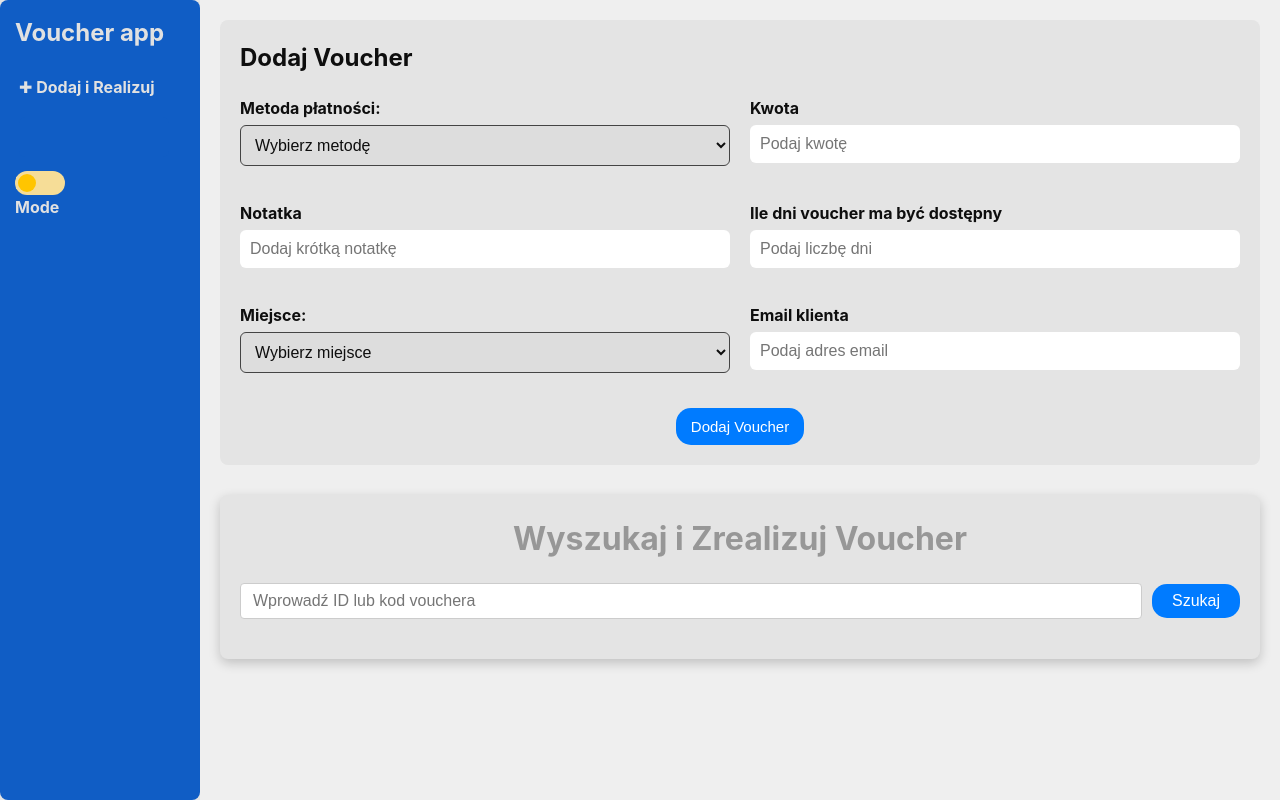
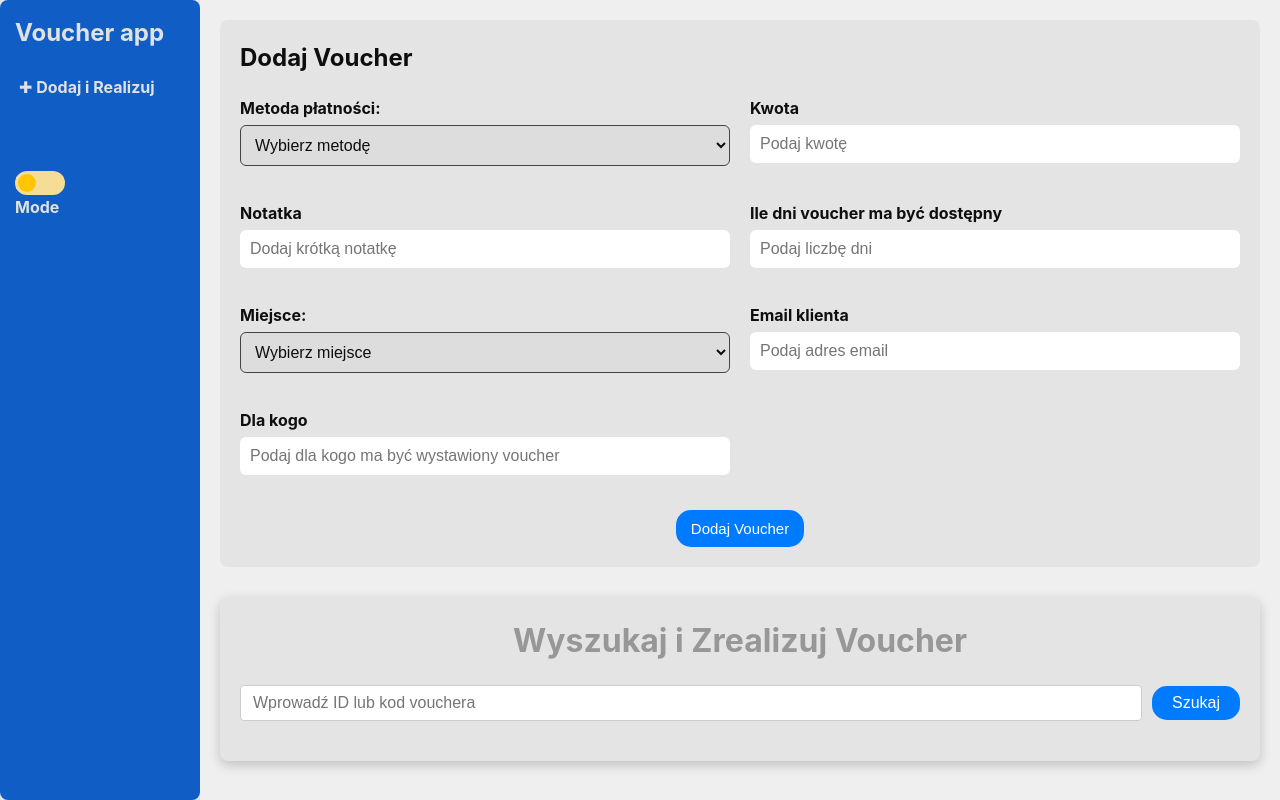
Before and after one commit to CzaroAmaro/voucher-app-front-thairai, a React (Vite) app: page /add-realize in a window 1280 px wide. Built offline with nearby package versions, Linux system fonts and the light colour scheme.

Commit message:
email-for-who

```diff
--- a/src/components/AddRealizeVoucher/AddRealizeVoucher.tsx
+++ b/src/components/AddRealizeVoucher/AddRealizeVoucher.tsx
@@ -21,6 +21,7 @@ const AddRealizeVoucher: React.FC<AddRealizeVoucherProps> = ({
     const [note, setNote] = useState<string>("");
     const [howManyDaysAvailable, setHowManyDaysAvailable] = useState<number>(0);
     const [email, setEmail] = useState<string>("");
+    const [userName, setUserName] = useState("");
     const [place, setplace] = useState<string>("");
     const [searchTerm, setSearchTerm] = useState<string>("");
     const [vouchers, setVouchers] = useState<Voucher[]>([]);
@@ -42,7 +43,7 @@ const AddRealizeVoucher: React.FC<AddRealizeVoucherProps> = ({
             const newVoucher: Voucher = response.data;
             if (email.trim()) {
                 try {
-                    const notifResponse = await sendEmail(newVoucher.voucherCode, email);
+                    const notifResponse = await sendEmail(newVoucher.voucherCode, email, userName);
                     window.alert(`Voucher dodany pomyślnie! ${notifResponse.data.message}`);
                 } catch (notifErr: any) {
                     console.error("Błąd przy wysyłaniu wiadomości:", notifErr);
@@ -56,6 +57,7 @@ const AddRealizeVoucher: React.FC<AddRealizeVoucherProps> = ({
             setNote("");
             setHowManyDaysAvailable(0);
             setEmail("");
+            setUserName("");
         } catch (err) {
             console.error("Błąd przy dodawaniu vouchera:", err);
             setError("Wystąpił błąd podczas dodawania vouchera.");
@@ -208,6 +210,15 @@ const AddRealizeVoucher: React.FC<AddRealizeVoucherProps> = ({
                             placeholder="Podaj adres email"
                         />
                     </div>
+                    <div className="form-group">
+                        <label>Dla kogo</label>
+                        <input
+                            type="text"
+                            value={userName}
+                            onChange={(e) => setUserName(e.target.value)}
+                            placeholder="Podaj dla kogo ma być wystawiony voucher"
+                        />
+                    </div>
 
                     <button type="submit">Dodaj Voucher</button>
                 </form>
--- a/src/components/AddVoucher/AddVoucher.tsx
+++ b/src/components/AddVoucher/AddVoucher.tsx
@@ -10,6 +10,7 @@ const AddVoucher: React.FC = () => {
     const [howManyDaysAvailable, setHowManyDaysAvailable] = useState<number>(0);
     const [place, setPlace] = useState<string>("");
     const [email, setEmail] = useState("");
+    const [userName, setUserName] = useState("");
     const [error, setError] = useState<string>("");
 
     const handleSubmit = async (e: React.FormEvent) => {
@@ -27,7 +28,7 @@ const AddVoucher: React.FC = () => {
 
             if (email.trim()) {
                 try {
-                    const notifResponse = await sendEmail(newVoucher.voucherCode, email);
+                    const notifResponse = await sendEmail(newVoucher.voucherCode, email, userName);
                     window.alert(`Voucher dodany pomyślnie! ${notifResponse.data.message}`);
                 } catch (notifErr: any) {
                     console.error("Błąd przy wysyłaniu wiadomości:", notifErr);
@@ -43,6 +44,7 @@ const AddVoucher: React.FC = () => {
             setNote("");
             setHowManyDaysAvailable(0);
             setEmail("");
+            setUserName("");
         } catch (err) {
             console.error("Błąd przy dodawaniu vouchera:", err);
             setError("Wystąpił błąd podczas dodawania vouchera.");
@@ -128,6 +130,16 @@ const AddVoucher: React.FC = () => {
                     />
                 </div>
 
+                <div className="form-group">
+                    <label>Dla kogo</label>
+                    <input
+                        type="text"
+                        value={userName}
+                        onChange={(e) => setUserName(e.target.value)}
+                        placeholder="Podaj dla kogo ma być wystawiony voucher"
+                    />
+                </div>
+
                 <button type="submit">Dodaj Voucher</button>
             </form>
 
--- a/src/components/VoucherModal/VoucherModal.tsx
+++ b/src/components/VoucherModal/VoucherModal.tsx
@@ -18,6 +18,7 @@ const VoucherModal: React.FC<VoucherModalProps> = ({voucher, onClose, onUpdate,
     const [customDeleteReason, setCustomDeleteReason] = useState<string>("");
     const [activeTab, setActiveTab] = useState<"realizacja" | "usuwanie" | "wysylka" >("realizacja");
     const [emailAddress, setEmailAddress] = useState<string>("");
+    const [userName, setUserName] = useState<string>("");
 
     const handleRealize = async (e: React.FormEvent) => {
         e.preventDefault();
@@ -79,7 +80,7 @@ const VoucherModal: React.FC<VoucherModalProps> = ({voucher, onClose, onUpdate,
         return;
     }
     try{
-        const response = await sendEmail(voucher.voucherCode, emailAddress);
+        const response = await sendEmail(voucher.voucherCode, emailAddress, userName);
         window.alert(response.data.message || "Voucher wysłany pomyślnie!");
         onClose();
     } catch (err: any){
@@ -178,7 +179,7 @@ const VoucherModal: React.FC<VoucherModalProps> = ({voucher, onClose, onUpdate,
                         <h2>Wysyłka Vouchera</h2>
                         <div className="form-group">
                             <label>Kod vouchera:</label>
-                            <input type="text" value={voucher.voucherCode} disabled className="voucher-code-modal" />
+                            <input type="text" value={voucher.voucherCode} disabled className="voucher-code-modal"/>
                         </div>
                         <div className="form-group">
                             <label>Adres Email:</label>
@@ -187,7 +188,17 @@ const VoucherModal: React.FC<VoucherModalProps> = ({voucher, onClose, onUpdate,
                                 value={emailAddress}
                                 onChange={(e) => setEmailAddress(e.target.value)}
                                 placeholder="Podaj Adres Email"
-                                required />
+                                required/>
+                        </div>
+                        <div className="form-group">
+                            <label>Dla kogo</label>
+                            <input
+                                type="text"
+                                value={userName}
+                                onChange={(e) => setUserName(e.target.value)}
+                                placeholder="Podaj dla kogo ma być wystawiony voucher"
+                                required
+                            />
                         </div>
                         {error && <p className="error">{error}</p>}
                         <div className="modal-buttons">
--- a/src/services/notificationService.ts
+++ b/src/services/notificationService.ts
@@ -6,6 +6,6 @@ export const getNotifications =  () => {
     return axios.get(`${baseURL}`);
 };
 
-export const sendEmail = (voucherCode: string, email: string) => {
-    return axios.post(`${baseURL}/send`, {voucherCode, email});
+export const sendEmail = (voucherCode: string, email: string, userName: string,) => {
+    return axios.post(`${baseURL}/send`, {voucherCode, email, userName});
 };
```
